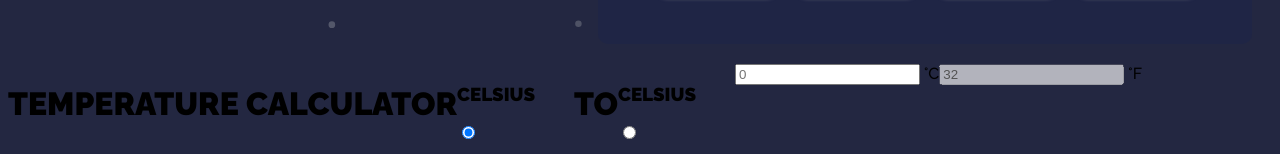
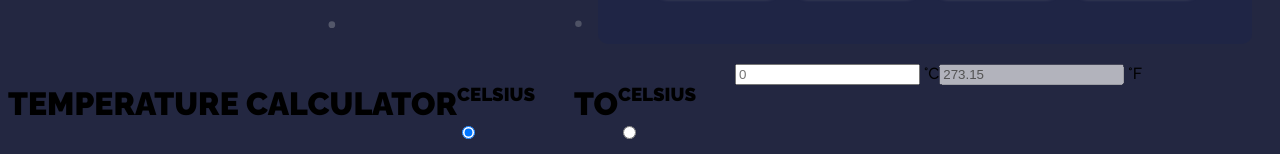
Before and after one commit to bchanowski/calculator-typescript, a React (Vite) app in the folder calc-ts/: page / in a window 1280 px wide. Shown: the part 767-921 px from the top of the page. Built offline with nearby package versions, Linux system fonts and the light colour scheme.

Commit message:
Temp calculator

```diff
--- a/calc-ts/src/components/Temperature/index.tsx
+++ b/calc-ts/src/components/Temperature/index.tsx
@@ -2,7 +2,7 @@ import { SelectedPage } from "../../shared/types";
 import { motion } from "framer-motion";
 import SelectTemp from "./SelectTemp";
 import "./styles.scss";
-import { useState } from "react";
+import { useState, useEffect } from "react";
 
 type Props = { setSelectedPage: (value: SelectedPage) => void };
 
@@ -16,21 +16,21 @@ const Temperature = ({ setSelectedPage }: Props) => {
     if (e.currentTarget.value === "C") setTempFrom("C");
     else if (e.currentTarget.value === "K") setTempFrom("K");
     else setTempFrom("F");
-    calculateValue();
   };
   const onRadioChangeTo = (e: React.FormEvent<HTMLInputElement>) => {
     if (e.currentTarget.value === "C") setTempTo("C");
     else if (e.currentTarget.value === "K") setTempTo("K");
     else setTempTo("F");
-    calculateValue();
   };
 
   const updateValue = (e: React.FormEvent<HTMLInputElement>) => {
     setUserValue(parseFloat(e.currentTarget.value));
-    calculateValue();
   };
 
-  const calculateValue = () => {
+  useEffect(() => {
+    console.log(userValue);
+    console.log(tempFrom);
+    console.log(tempTo);
     if (tempFrom !== tempTo) {
       if (tempFrom === "C") {
         if (tempTo === "K") setResultValue(userValue * 1.8 + 32);
@@ -43,7 +43,7 @@ const Temperature = ({ setSelectedPage }: Props) => {
         else if (tempTo === "F") setResultValue(userValue * 1.8 - 459.67);
       }
     } else setResultValue(userValue);
-  };
+  }, [userValue, tempFrom, tempTo]);
   return (
     <>
       <motion.div
```
